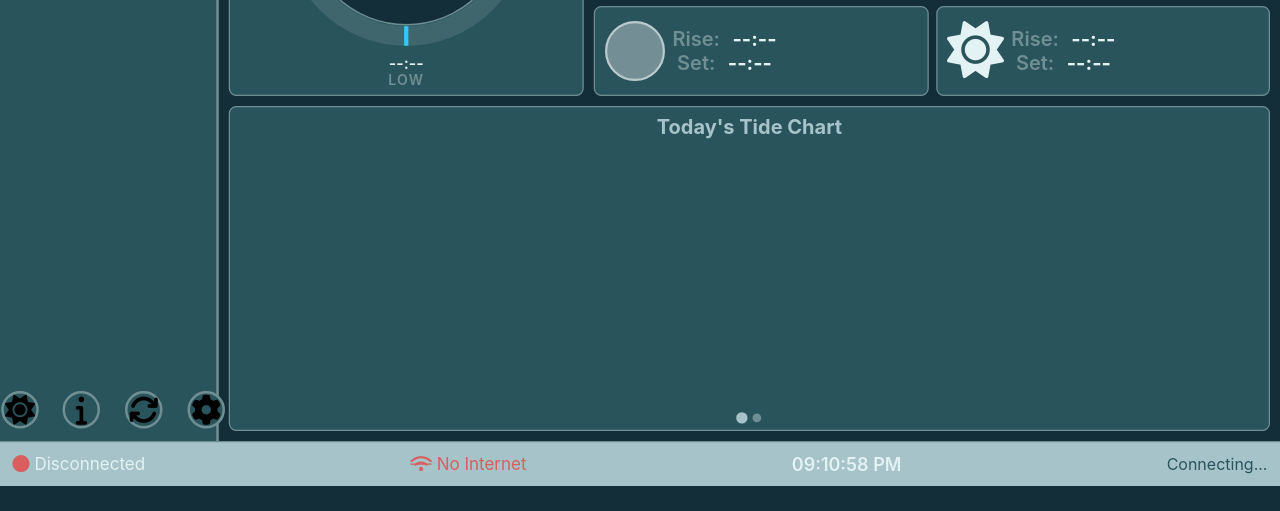
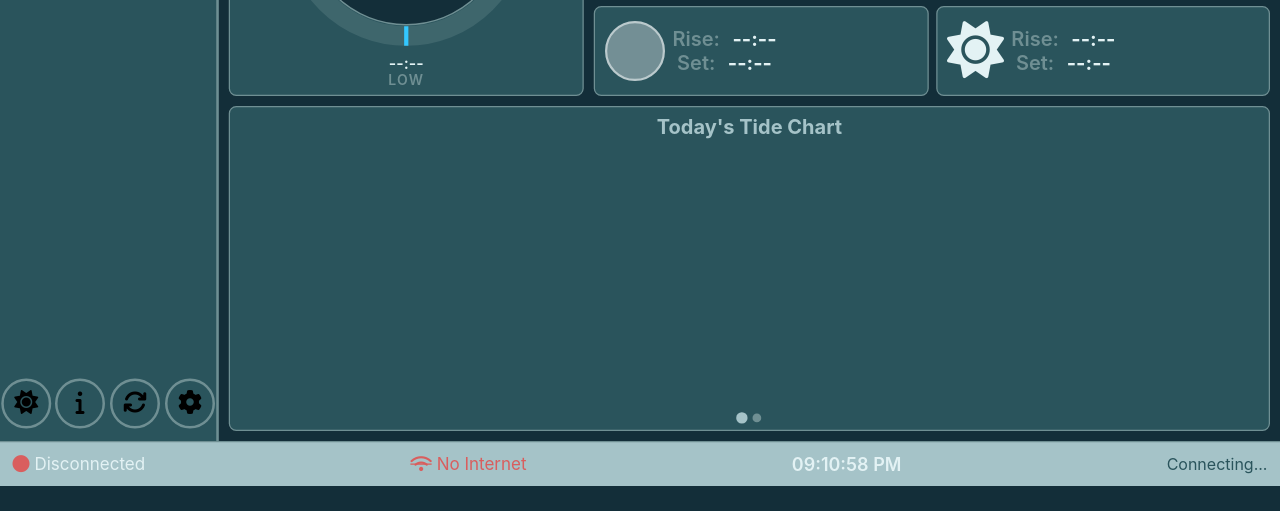
Before and after one commit to reimidd7/TideWatchApp, a plain HTML site: page frontend/index.html in a window 1280 px wide. Shown: the part 289-800 px from the top of the page. Drawn offline with Linux system fonts and the light colour scheme; no server answers.

Commit message:
updated button sizes

```diff
--- a/frontend/css/styles.css
+++ b/frontend/css/styles.css
@@ -889,12 +889,12 @@ body {
     background: var(--color-card);
     border: 2px solid var(--color-border);
     border-radius: 50%;
-    width: 30px;
-    height: 30px;
+    width: 40px;
+    height: 40px;
     display: flex;
     align-items: center;
     justify-content: center;
-    font-size: 1.5rem;
+    font-size: 1.2rem;
     cursor: pointer;
     z-index: 1000;
     transition: all var(--transition-normal);
@@ -916,16 +916,16 @@ body {
 .info-button {
     position: absolute;
     bottom: 46px;
-    left: 50px;
+    left: 44px;
     background: var(--color-card);
     border: 2px solid var(--color-border);
     border-radius: 50%;
-    width: 30px;
-    height: 30px;
+    width: 40px;
+    height: 40px;
     display: flex;
     align-items: center;
     justify-content: center;
-    font-size: 1.5rem;
+    font-size: 1.2rem;
     cursor: pointer;
     z-index: 1000;
     transition: all var(--transition-normal);
@@ -939,6 +939,82 @@ body {
 .info-button:active {
     transform: scale(0.95);
 }
+
+/* ============================================================================
+   MANUAL REFRESH BUTTON - NOW ABSOLUTE WITHIN CONTAINER
+   ============================================================================ */
+
+.refresh-button {
+    position: absolute;
+    bottom: 46px;
+    left: 88px;
+    background: var(--color-card);
+    border: 2px solid var(--color-border);
+    border-radius: 50%;
+    width: 40px;
+    height: 40px;
+    display: flex;
+    align-items: center;
+    justify-content: center;
+    font-size: 1.2rem;
+    cursor: pointer;
+    z-index: 1000;
+    transition: all var(--transition-normal);
+}
+
+.refresh-button:hover {
+    background: var(--color-turquoise);
+    transform: scale(1.05);
+}
+
+.refresh-button:active {
+    transform: scale(0.95);
+}
+
+.refresh-button.spinning {
+    animation: spin 1s linear;
+}
+
+@keyframes spin {
+    from {
+        transform: rotate(0deg);
+    }
+    to {
+        transform: rotate(360deg);
+    }
+}
+
+/* ============================================================================
+   SETTINGS BUTTON
+   ============================================================================ */
+
+.settings-button {
+    position: absolute;
+    bottom: 46px;
+    left: 132px;
+    background: var(--color-card);
+    border: 2px solid var(--color-border);
+    border-radius: 50%;
+    width: 40px;
+    height: 40px;
+    display: flex;
+    align-items: center;
+    justify-content: center;
+    font-size: 1.2rem;
+    cursor: pointer;
+    z-index: 1000;
+    transition: all var(--transition-normal);
+}
+
+.settings-button:hover {
+    background: var(--color-accent);
+    transform: scale(1.05);
+}
+
+.settings-button:active {
+    transform: scale(0.95);
+}
+
 
 /* ============================================================================
    DATA STATUS TABLE
@@ -1006,49 +1082,7 @@ body {
     white-space: nowrap;
 }
 
-/* ============================================================================
-   MANUAL REFRESH BUTTON - NOW ABSOLUTE WITHIN CONTAINER
-   ============================================================================ */
-
-.refresh-button {
-    position: absolute;
-    bottom: 46px;
-    left: 100px;
-    background: var(--color-card);
-    border: 2px solid var(--color-border);
-    border-radius: 50%;
-    width: 30px;
-    height: 30px;
-    display: flex;
-    align-items: center;
-    justify-content: center;
-    font-size: 1.5rem;
-    cursor: pointer;
-    z-index: 1000;
-    transition: all var(--transition-normal);
-}
-
-.refresh-button:hover {
-    background: var(--color-turquoise);
-    transform: scale(1.05);
-}
-
-.refresh-button:active {
-    transform: scale(0.95);
-}
-
-.refresh-button.spinning {
-    animation: spin 1s linear;
-}
-
-@keyframes spin {
-    from {
-        transform: rotate(0deg);
-    }
-    to {
-        transform: rotate(360deg);
-    }
-}
+
 
 /* ============================================================================
    DIM OVERLAY - ABSOLUTE WITHIN CONTAINER
@@ -1194,36 +1228,6 @@ body {
     transition: color var(--transition-normal);
 }
 
-/* ============================================================================
-   SETTINGS BUTTON
-   ============================================================================ */
-
-.settings-button {
-    position: absolute;
-    bottom: 46px;
-    left: 150px;
-    background: var(--color-card);
-    border: 2px solid var(--color-border);
-    border-radius: 50%;
-    width: 30px;
-    height: 30px;
-    display: flex;
-    align-items: center;
-    justify-content: center;
-    font-size: 1.5rem;
-    cursor: pointer;
-    z-index: 1000;
-    transition: all var(--transition-normal);
-}
-
-.settings-button:hover {
-    background: var(--color-accent);
-    transform: scale(1.05);
-}
-
-.settings-button:active {
-    transform: scale(0.95);
-}
 
 /* ============================================================================
    SETTINGS MODAL
```
Lines whose indentation alone changed are shown as unchanged.
